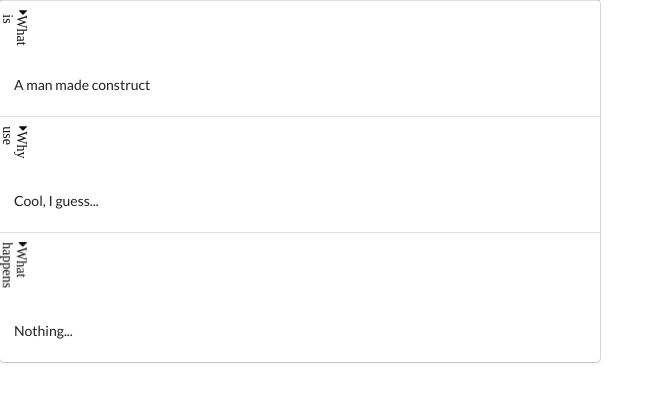
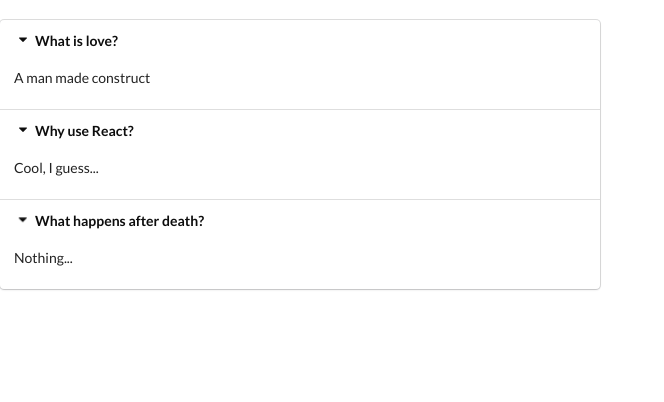
Before and after one commit to mcshakes/widget_practice, a React (Create React App) app: page / in a window 1280 px wide. Shown: the top 402 px of the page, without its empty margins (0-664 px from the left). Built offline with nearby package versions, Linux system fonts and the light colour scheme.

Commit message:
Fixed styles

```diff
--- a/src/App.js
+++ b/src/App.js
@@ -19,6 +19,7 @@ const items = [
 const App = () => {
     return (
         <div>
+            <br />
             <Accordion items={items}/>
         </div>
     )
--- a/src/components/Accordion.js
+++ b/src/components/Accordion.js
@@ -4,16 +4,15 @@ const Accordion = ({ items }) => {
 
     const renderedItems = items.map(item => {
         return (
-            <div key={item.title}>
+            <React.Fragment key={item.title}>
                 <div className="title active">
-                    <i className="dropdown icon">
+                    <i className="dropdown icon"></i>
                         {item.title}
-                    </i>
                 </div>
                 <div className="content active">
                     <p>{item.content}</p>
                 </div>
-            </div>
+            </React.Fragment>
         )
     });
 
```
